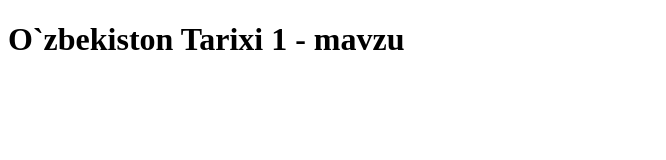
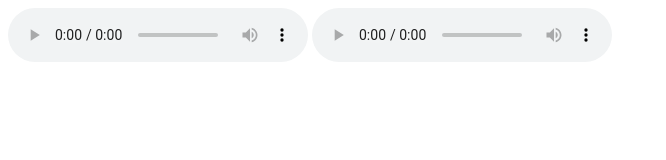
Before and after one commit to Salohiddinxon07/History, a plain HTML site: page index.html in a window 1280 px wide. Shown: the whole page, without its empty margins (0-666 px from the left). Drawn offline with Linux system fonts and the light colour scheme.

Commit message:
Add files via upload

```diff
--- a/index.html
+++ b/index.html
@@ -1,14 +1,20 @@
 <!DOCTYPE html>
 <html lang="en">
 <head>
-  <meta charset="UTF-8">
-  <meta name="viewport" content="width=device-width, initial-scale=1.0">
-  <title>Speker</title>
+    <meta charset="UTF-8">
+    <meta name="viewport" content="width=device-width, initial-scale=1.0">
+    <title>Project1</title>
 </head>
 <body>
-  <h1>
-    O`zbekiston Tarixi 1 - mavzu
-  </h1>
-  <audio src="sour"></audio>
+    <audio controls>
+        <source src="source1.mp3" type="audio/mpeg">
+        Brauzeringiz audio fayllarni oynata olmaydi.
+
+    </audio>
+    <audio controls>
+        <source src="source2.mp3" type="audio/mpeg">
+        Brauzeringiz audio fayllarni oynata olmaydi.
+
+    </audio>
 </body>
 </html>
```
